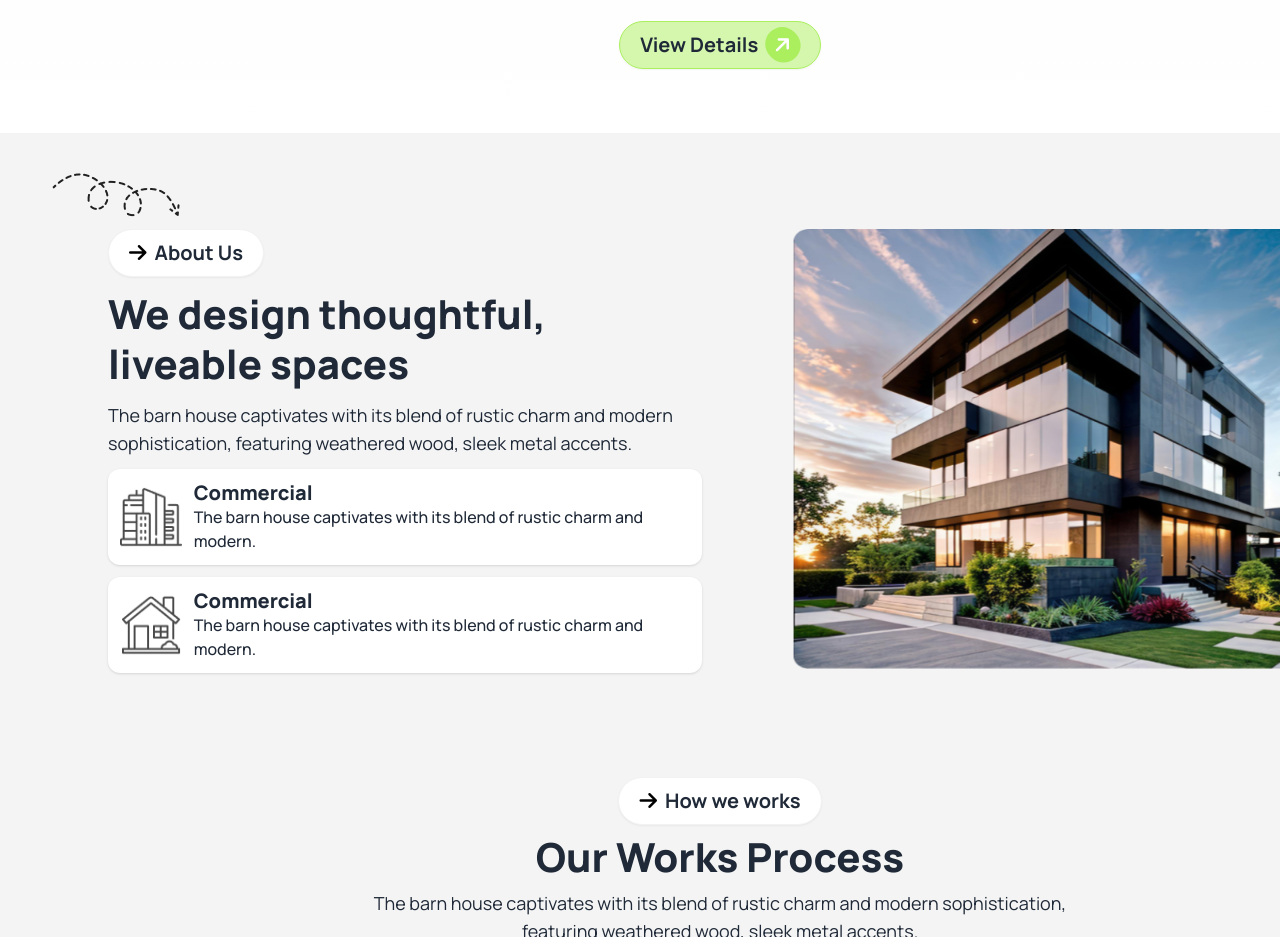
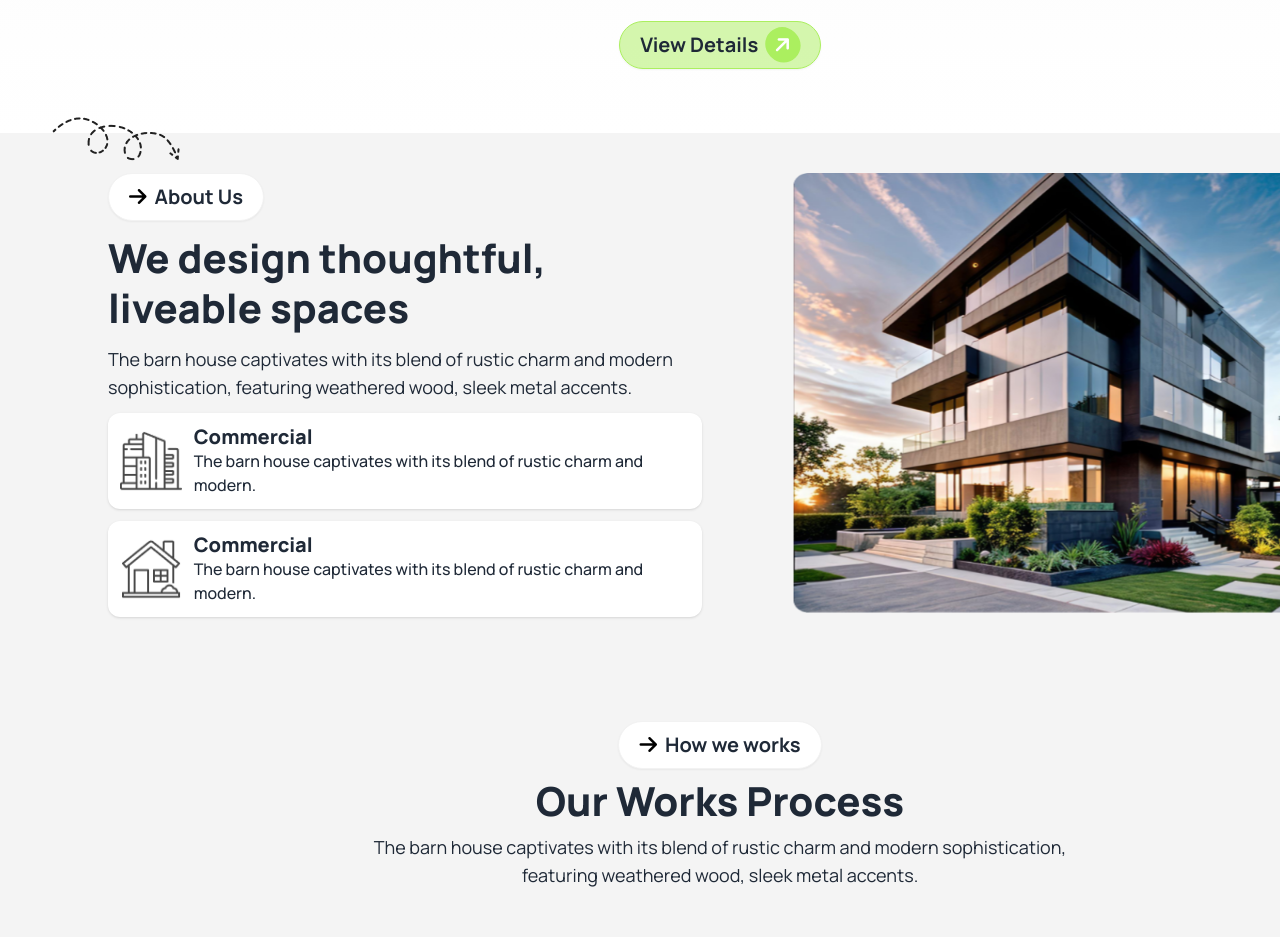
Before and after one commit to AbuNayem119/Rinterio-web-design, a plain HTML site: page index.html in a window 1280 px wide. Shown: the part 781-1718 px from the top of the page. Drawn offline with nearby package versions, Linux system fonts and the light colour scheme.

Commit message:
Some issue fix again

```diff
--- a/index.html
+++ b/index.html
@@ -83,7 +83,7 @@
     </header>
     <main>
       <!-- About us -->
-      <section class="bg-[#F4F4F4] pt-24 pb-16">
+      <section class="bg-[#F4F4F4] md:pb-16 pb-0 pt-10">
         <div class="w-[85%] mx-auto flex flex-col lg:flex-row gap-9">
           <div class="relative flex flex-col items-start justify-center gap-3 w-full md:w-1/2" >
             <div class="flex flex-col justify-center items-center md:justify-start md:items-start gap-3">
```
